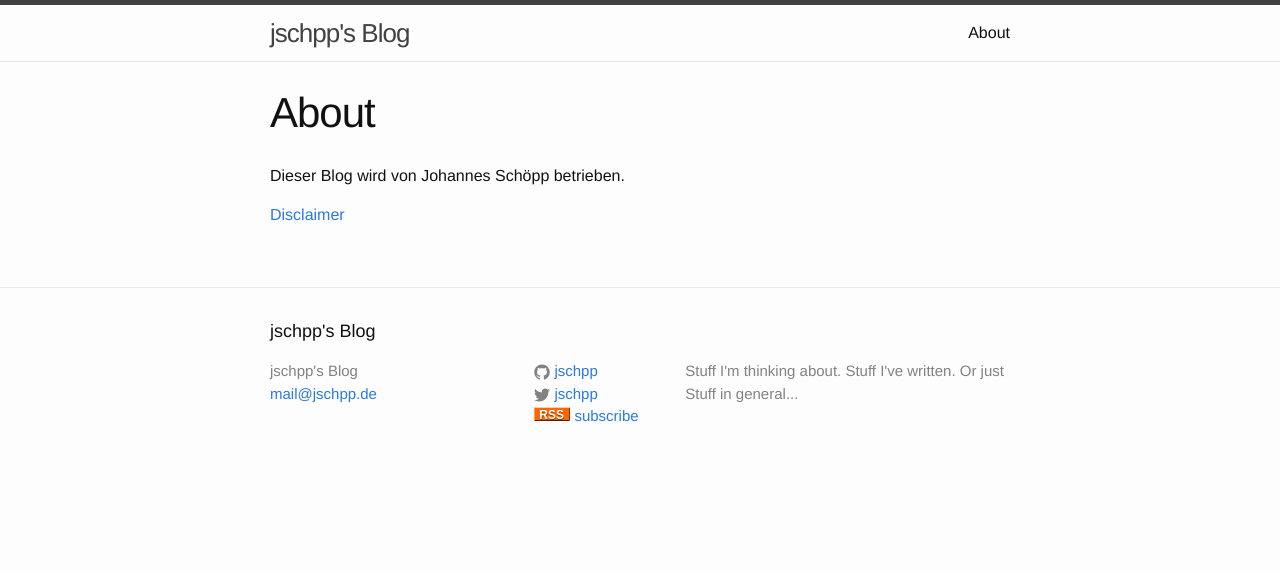
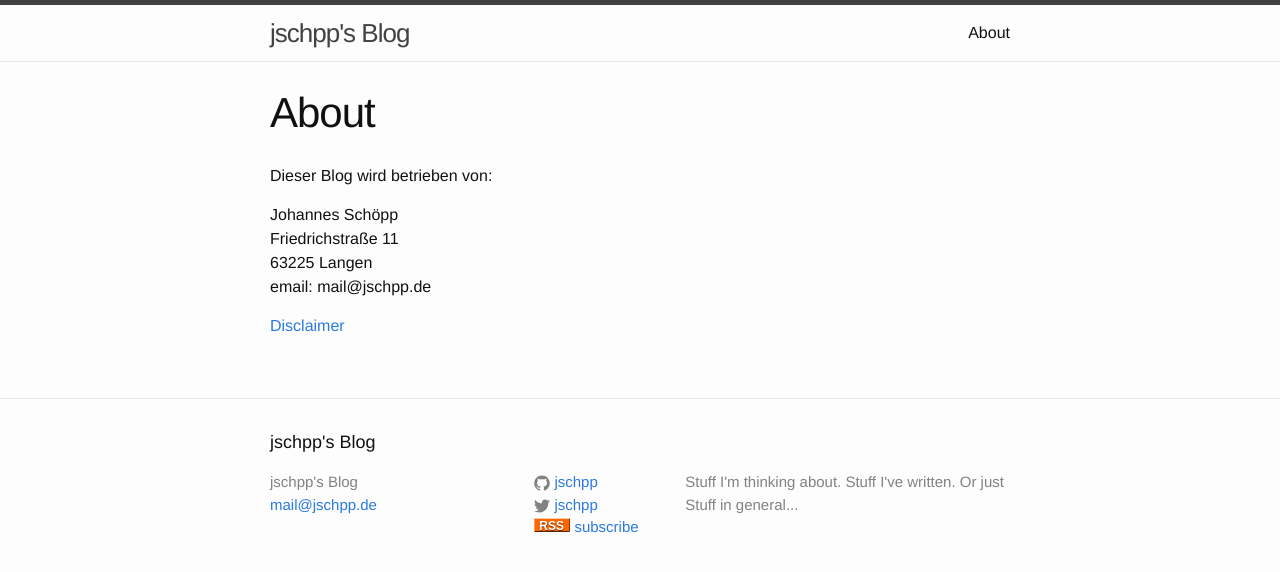
Before and after one commit to jschpp/jschpp.github.io, a Jekyll site: the page built from about.md, in a window 1280 px wide. Shown: the top 572 px of the page. Built offline with Jekyll 4.4.1, drawn with Linux system fonts in a browser that asks for light colours.

Commit message:
Adresse hinzugefügt

```diff
--- a/about.md
+++ b/about.md
@@ -4,9 +4,14 @@ title: About
 permalink: /about/
 ---
 
-Dieser Blog wird von
+Dieser Blog wird betrieben von:
+
 Johannes Schöpp
-betrieben.
+Friedrichstraße 11
+63225 Langen
+email: {{site.email}}
+
+
 
 [Disclaimer][link]
 
```
